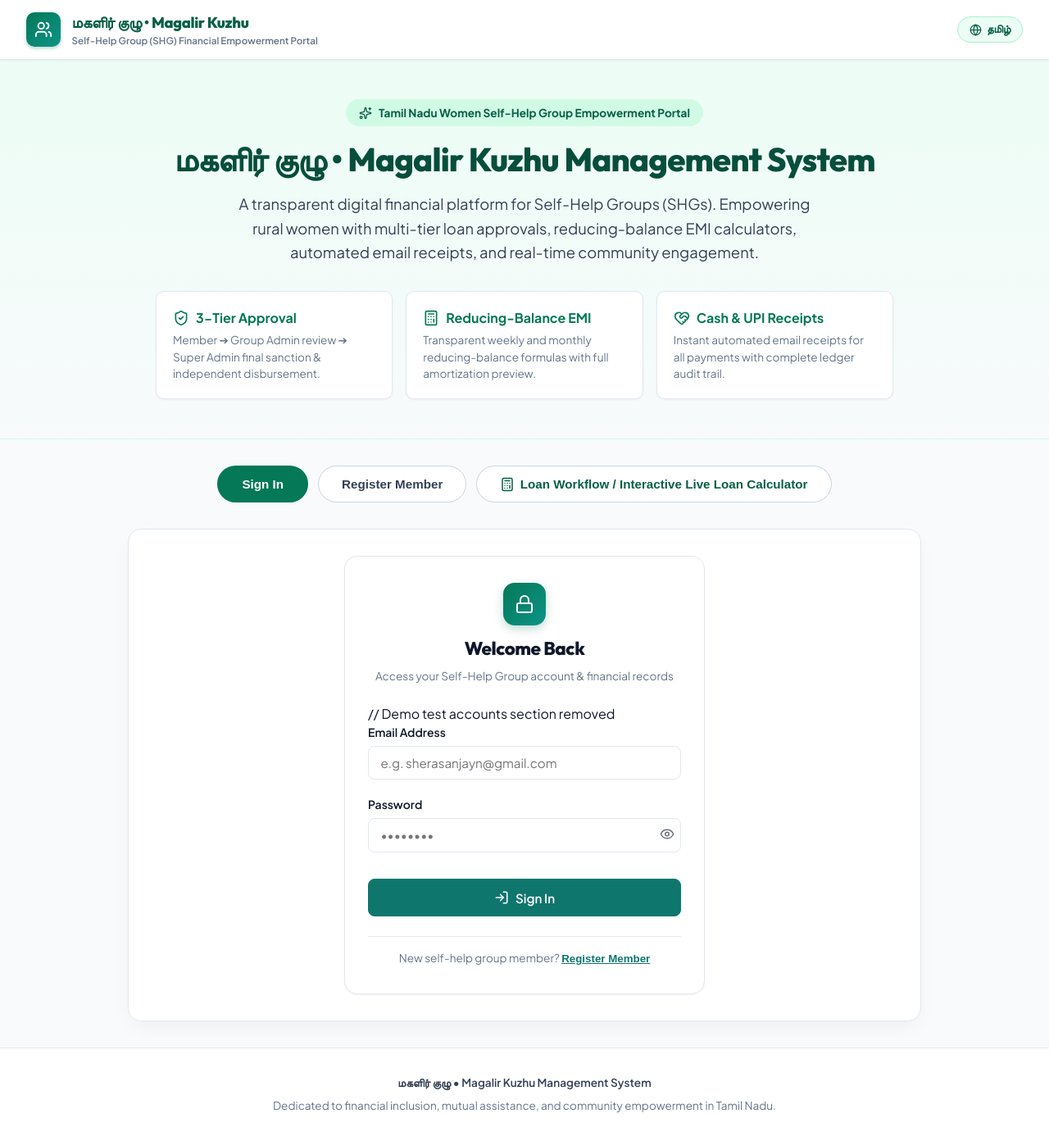
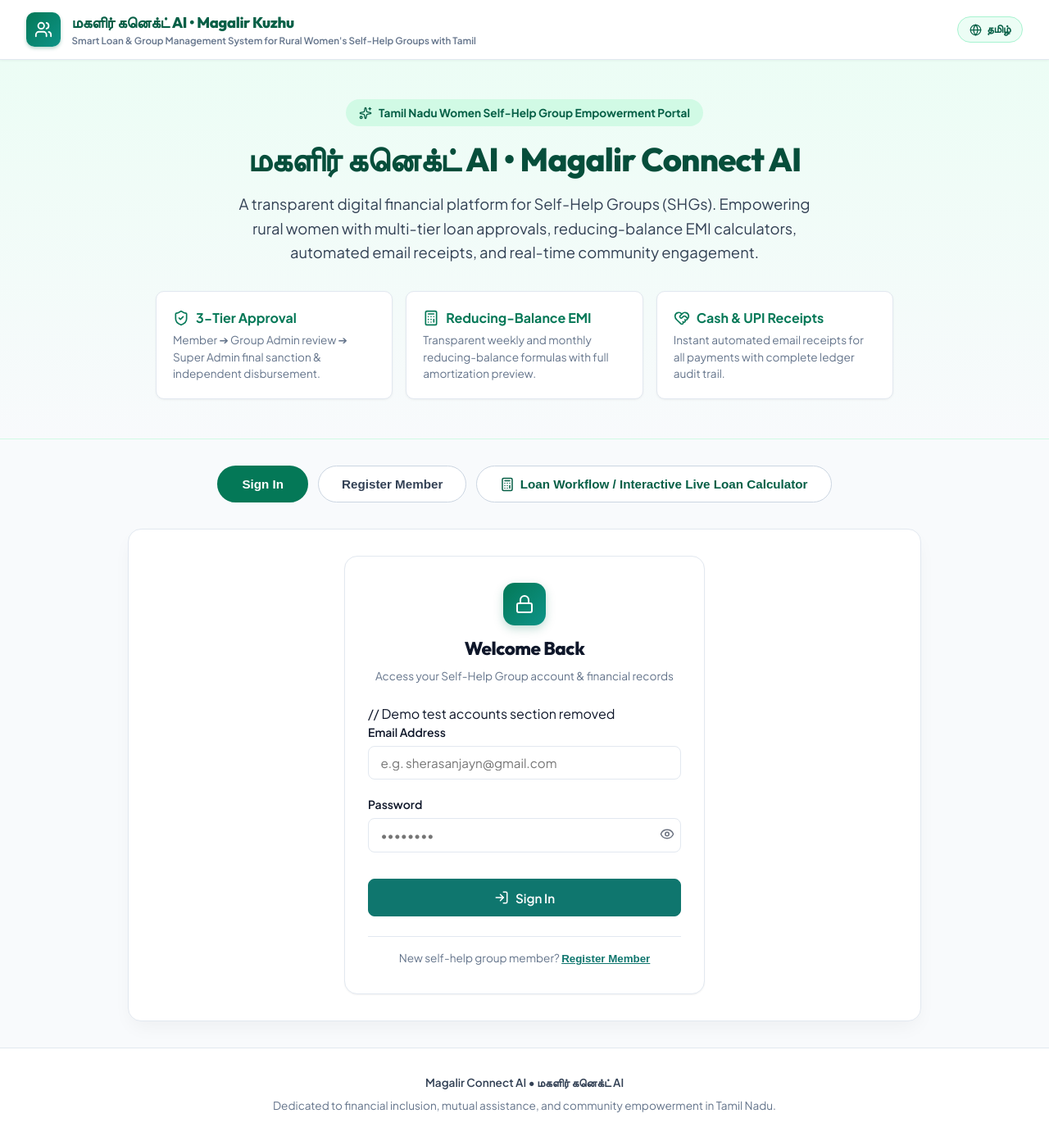
Before and after one commit to SherasanjayN/Antigravity-ok-, a React (Vite) app in the folder client/: page / in a window 1280 px wide. Shown: the whole page at 82% size. Built offline with nearby package versions, Linux system fonts and the light colour scheme.

Commit message:
feat: rebrand to Magalir Connect AI - update title across HTML, i18n, README, landing page

```diff
--- a/client/index.html
+++ b/client/index.html
@@ -3,8 +3,8 @@
   <head>
     <meta charset="UTF-8" />
     <meta name="viewport" content="width=device-width, initial-scale=1.0" />
-    <title>Magalir Kuzhu Management System | Self-Help Group Portal</title>
-    <meta name="description" content="Operational Self-Help Group (Magalir Kuzhu) management system featuring member registrations with admin approval, per-group live chat, and 3-step loan approvals with automated email notifications." />
+    <title>Magalir Connect AI: A Smart Loan and Group Management System for Rural Women's Self-Help Groups with Tamil</title>
+    <meta name="description" content="Magalir Connect AI – A Smart Loan and Group Management System for Rural Women's Self-Help Groups with Tamil language support. Features 3-tier loan approvals, bilingual SHE AI assistant, EMI calculator, SOS helpline, and real-time group chat for Tamil Nadu SHG members." />
   </head>
   <body>
     <div id="root"></div>
--- a/client/src/components/PublicLanding.jsx
+++ b/client/src/components/PublicLanding.jsx
@@ -209,7 +209,7 @@ export default function PublicLanding({ onLoginSuccess, onRegisterSuccess, onPen
         color: '#64748b'
       }}>
         <p style={{ margin: '0 0 0.5rem 0', fontWeight: 600, color: '#334155' }}>
-          மகளிர் குழு • Magalir Kuzhu Management System
+          Magalir Connect AI • மகளிர் கனெக்ட் AI
         </p>
         <p style={{ margin: 0 }}>
           Dedicated to financial inclusion, mutual assistance, and community empowerment in Tamil Nadu.
--- a/client/src/i18n.jsx
+++ b/client/src/i18n.jsx
@@ -3,9 +3,9 @@ import React, { createContext, useContext, useState, useEffect } from 'react';
 const translations = {
   en: {
     // Branding
-    app_title: 'Magalir Kuzhu Management System',
-    app_tamil_title: 'மகளிர் குழு',
-    portal_sub: 'Self-Help Group (SHG) Financial Empowerment Portal',
+    app_title: 'Magalir Connect AI',
+    app_tamil_title: 'மகளிர் கனெக்ட் AI',
+    portal_sub: 'Smart Loan & Group Management System for Rural Women\'s Self-Help Groups with Tamil',
 
     // Auth & Navigation
     signin: 'Sign In',
@@ -140,9 +140,9 @@ const translations = {
   },
   ta: {
     // Branding
-    app_title: 'மகளிர் குழு மேலாண்மை அமைப்பு',
-    app_tamil_title: 'மகளிர் குழு',
-    portal_sub: 'சுய உதவிக் குழு (SHG) நிதி மேம்பாட்டு தளம்',
+    app_title: 'மகளிர் கனெக்ட் AI',
+    app_tamil_title: 'மகளிர் கனெக்ட்',
+    portal_sub: 'கிராமப்புற பெண்களின் சுய உதவிக் குழுக்கான அறிவூற் கடன் & குழு மேலாண்மை அமைப்பு',
 
     // Auth & Navigation
     signin: 'உள்நுழைக',
```
Also changed, not shown: 1 other file (tests, documents, lock files or other folders).
